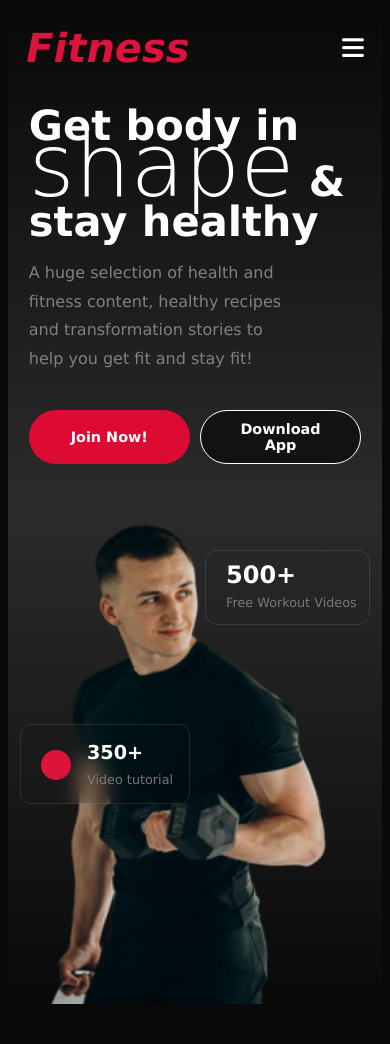
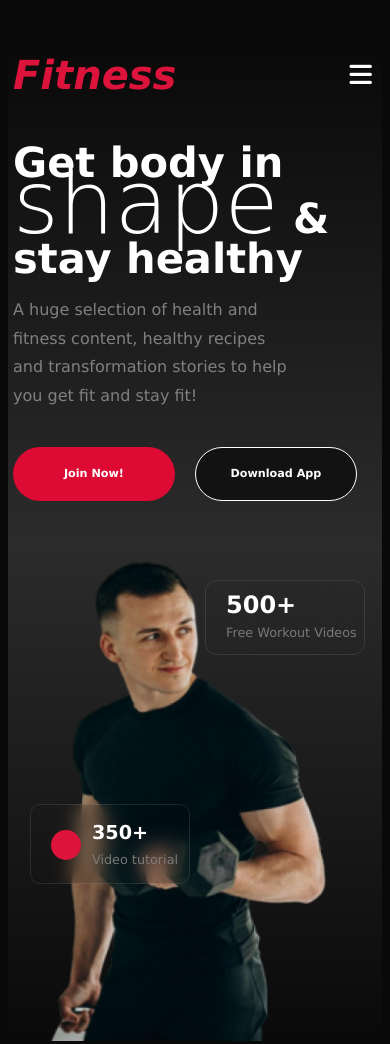
Before and after one commit to Tazuddin26/ph-fitness-assignment, a plain HTML site: page index.html in a window 390 px wide. Before the commit the page ends 1016 px from the top, so only its background shows below. Drawn offline with Linux system fonts and the light colour scheme; a web font is replaced by a local one.

Commit message:
added banner

```diff
--- a/style/index.css
+++ b/style/index.css
@@ -116,9 +116,8 @@
   font-weight: 400;
   color: gray;
   line-height: 1.8rem;
-
 }
-.common-btn{
+.common-btn {
   gap: 20px;
   justify-content: start;
 }
@@ -176,7 +175,7 @@
   width: 180px;
   height: 90px;
   position: absolute;
-  bottom: 120px;
+  bottom: 230px;
   right: 340px;
   backdrop-filter: blur(10px);
   padding-left: 50px;
@@ -221,7 +220,6 @@
   font-family: verdana;
   color: white;
   font-weight: 900;
-
 }
 .text-circle p {
   font-size: 0.8rem;
@@ -239,7 +237,7 @@
   margin-top: 30px;
   padding: 13px;
 }
-  /* .banner-cart2 {
+/* .banner-cart2 {
     color: white;
     width: 196px;
     height: 110px;
@@ -696,33 +694,41 @@ hr {
 /* Mobile Device View Style */
 @media screen and (max-width: 576px) {
   /* Navbar and banner section Responsive */
-  .navbar,
+  .header,
+  .main-banner-box {
+    max-width: 100%;
+  }
   .menu {
-    width: 95%;
+    width: 500px;
     height: 60px;
+    justify-content: space-between;
+    margin: 0 auto;
     padding: 5px;
-    margin: 0 auto;
-    justify-content: space-between;
   }
   .text-link {
     display: none;
   }
   #menu-bar {
+    /* margin: 0 .8rem; */
     display: block;
+    text-align: center;
+    font-size: 1.6rem;
+    padding: 5px;
   }
   .second-banner-box {
-    max-width: 100%;
-    height: auto;
     flex-direction: column;
+    max-width: 500px;
+    margin: 0 auto;
+    padding: 5px;
   }
   .banner-text-box {
     max-width: 100%;
     height: auto;
-    margin: 0 1.3rem;
+
   }
   #banner-text {
     font-size: 2.6rem;
-    max-width: 100%;
+    max-width: 400px;
     line-height: 2.5rem;
   }
   #shape {
@@ -733,9 +739,7 @@ hr {
     margin-top: 25px;
   }
   .common-btn {
-    justify-content: center;
-    gap: 10px;
-
+    justify-content: flex-start;
   }
   #btn-download {
     margin-top: 20px;
@@ -781,16 +785,15 @@ hr {
     width: 170px;
     height: 80px;
     position: absolute;
-    bottom: -160px;
-    right: 220px;
+    bottom: -40px;
+    right: 280px;
   }
   .text-block2 {
     width: 165px;
     height: 75px;
     position: absolute;
     top: 550px;
-    right: 30px;
-
+    right: 90px;
   }
   .text-block2 h3 {
     font-size: 1.5rem;
@@ -800,7 +803,7 @@ hr {
     padding: 5px;
     margin: 0 auto;
   }
-  .text-circle h3{
+  .text-circle h3 {
     font-size: 1.2rem;
   }
   .circle {
@@ -813,23 +816,27 @@ hr {
     margin-top: 25px;
     padding: 10px;
   }
-
 }
-@media screen and (max-width: 400px){
+@media screen and (max-width: 400px) {
   /* navbar and banner small device responsive */
   .text-block {
-    width: 170px;
+    width: 160px;
     height: 80px;
     position: absolute;
-    bottom: 40px;
+    bottom: -40px;
     right: 200px;
   }
   .text-block2 {
-    width: 165px;
+    width: 160px;
     height: 75px;
     position: absolute;
-    top: 550px;
-    right: 20px;
-
+    top: 580px;
+    right: 25px;
+  }
+  #btn-download,
+  #btn-join2 {
+    max-width: 170px;
+    font-size: 0.7rem;
+    border-radius: 40px;
   }
 }
```
